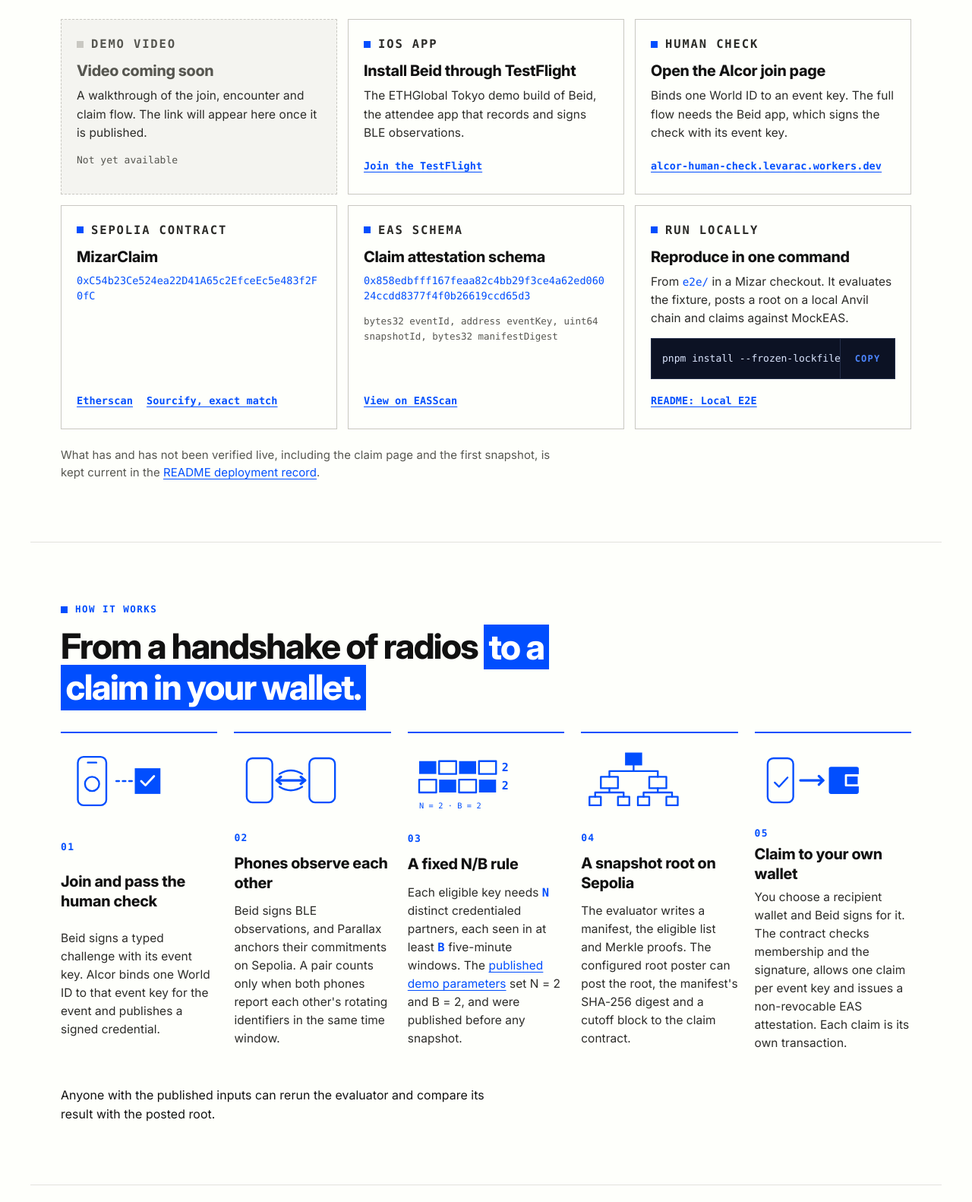
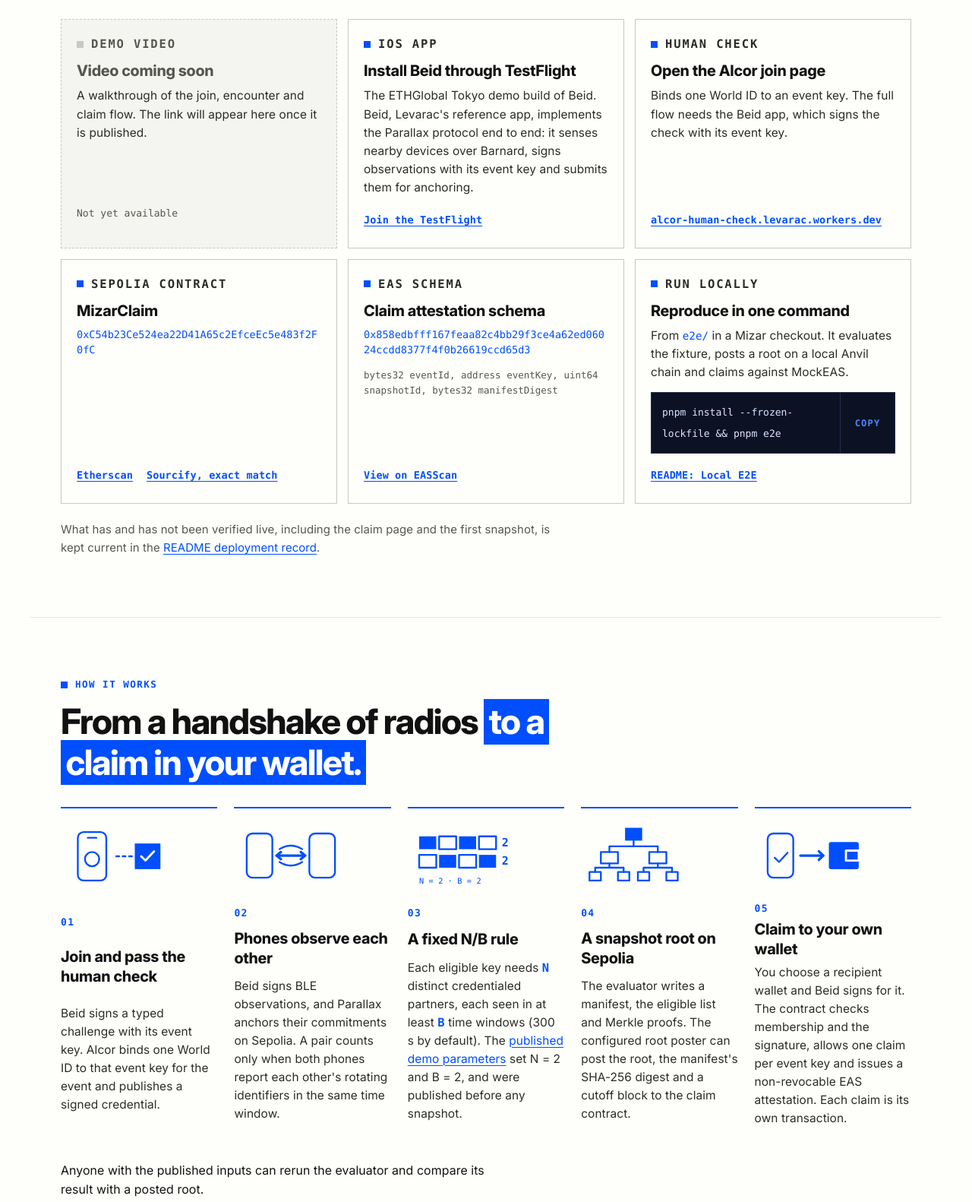
Before and after one commit to levarac/mizar, a plain HTML site: page site/try/public/index.html in a window 1280 px wide. Shown: the part 1138-2720 px from the top of the page at 76% size. Drawn offline with Linux system fonts and the light colour scheme; files whose address does not match are found by name.

Commit message:
fix(site): align Beid wording, window length and trust caveats

```diff
--- a/site/try/public/index.html
+++ b/site/try/public/index.html
@@ -128,7 +128,7 @@
     <article class="card" aria-labelledby="c-beid">
       <p class="label"><span class="sq" aria-hidden="true"></span>iOS app</p>
       <h3 id="c-beid">Install Beid through TestFlight</h3>
-      <p>The ETHGlobal Tokyo demo build of Beid, the attendee app that records and signs BLE observations.</p>
+      <p>The ETHGlobal Tokyo demo build of Beid. Beid, Levarac's reference app, implements the Parallax protocol end to end: it senses nearby devices over Barnard, signs observations with its event key and submits them for anchoring.</p>
       <a class="card-link" href="https://testflight.apple.com/join/2DNXhfTR">Join the TestFlight</a>
     </article>
 
@@ -215,7 +215,7 @@
       </svg>
       <p class="step-n mono">03</p>
       <h3>A fixed N/B rule</h3>
-      <p>Each eligible key needs <b>N</b> distinct credentialed partners, each seen in at least <b>B</b> five-minute windows. The <a href="https://github.com/levarac/mizar/blob/main/docs/demo/params-0xccb8770a.json">published demo parameters</a> set N = 2 and B = 2, and were published before any snapshot.</p>
+      <p>Each eligible key needs <b>N</b> distinct credentialed partners, each seen in at least <b>B</b> time windows (300 s by default). The <a href="https://github.com/levarac/mizar/blob/main/docs/demo/params-0xccb8770a.json">published demo parameters</a> set N = 2 and B = 2, and were published before any snapshot.</p>
     </li>
     <li class="step">
       <svg class="step-art" viewBox="0 0 160 96" aria-hidden="true">
@@ -242,7 +242,7 @@
       <p>You choose a recipient wallet and Beid signs for it. The contract checks membership and the signature, allows one claim per event key and issues a non-revocable EAS attestation. Each claim is its own transaction.</p>
     </li>
   </ol>
-  <p class="after-steps">Anyone with the published inputs can rerun the evaluator and compare its result with the posted root.</p>
+  <p class="after-steps">Anyone with the published inputs can rerun the evaluator and compare its result with a posted root.</p>
 </section>
 
 <section id="components" class="band" aria-labelledby="comp-title">
@@ -274,7 +274,7 @@
       </div>
       <div class="comp">
         <h3><a href="https://github.com/levarac/beid">Beid</a></h3>
-        <p>Attendee app that records and signs BLE observations. Its typed event-key signing entry point was added during the hackathon.</p>
+        <p>Beid, Levarac's reference app, implements the Parallax protocol end to end: it senses nearby devices over Barnard, signs observations with its event key and submits them for anchoring. Its typed event-key signing entry point was added during the hackathon.</p>
         <p class="tag mono">public repository</p>
       </div>
       <div class="comp">
@@ -325,7 +325,7 @@
   <ul class="repos">
     <li><a href="https://github.com/levarac/mizar"><span class="mono">levarac/mizar</span><span>Evaluator, claim contract, claim page, E2E runner</span></a></li>
     <li><a href="https://github.com/levarac/alcor"><span class="mono">levarac/alcor</span><span>Human-check service and join page</span></a></li>
-    <li><a href="https://github.com/levarac/beid"><span class="mono">levarac/beid</span><span>Attendee app</span></a></li>
+    <li><a href="https://github.com/levarac/beid"><span class="mono">levarac/beid</span><span>Beid (reference app for the Parallax protocol)</span></a></li>
     <li><a href="https://github.com/levarac/barnard"><span class="mono">levarac/barnard</span><span>BLE sensing library and SDK</span></a></li>
   </ul>
 </section>
@@ -333,6 +333,7 @@
 <section id="trust" class="trust" aria-labelledby="trust-title">
   <p class="label"><span class="sq" aria-hidden="true"></span>Trust assumptions</p>
   <p id="trust-title" class="trust-line">Alcor is a trusted attester: the service verifies World ID off-chain, and Mizar checks Alcor's signed credential rather than rerunning World's verification. Signed observations do not prove physical location.</p>
+  <p class="trust-caveat">Relayed or colluding devices can still manufacture encounters; the human check limits each person to one key but does not stop collusion.</p>
   <a href="https://github.com/levarac/mizar#what-the-result-does-and-does-not-establish">What the result does and does not establish</a>
 </section>
 </main>
--- a/site/try/public/style.css
+++ b/site/try/public/style.css
@@ -233,7 +233,7 @@ h3 { font-size: 20px; line-height: 1.3; letter-spacing: -.015em; }
   background: var(--navy);
 }
 .cmd pre { flex: 1; min-width: 0; margin: 0; padding: 12px 14px; overflow-x: auto; }
-.cmd code { color: #DCE6FF; font-size: 13px; white-space: pre; }
+.cmd code { color: #DCE6FF; font-size: 13px; white-space: pre-wrap; overflow-wrap: anywhere; }
 .copy {
   flex: none;
   border: 0; border-left: 1px solid #25304a;
@@ -329,6 +329,7 @@ main > section.trust {
 .trust .label { color: #DBE3F7; }
 .trust .sq { background: var(--data-blue); }
 .trust-line { font-size: clamp(20px, 3.4vw, 28px); line-height: 1.4; font-weight: 600; letter-spacing: -.015em; max-width: 48ch; margin: 0 0 18px; }
+.trust-caveat { font-size: 17px; line-height: 1.5; color: #DBE3F7; max-width: 62ch; margin: 0 0 18px; }
 .trust a { color: var(--data-blue); font-family: var(--mono); font-size: 14px; font-weight: 700; }
 .trust a:focus-visible { outline-color: #fff; }
 
```
